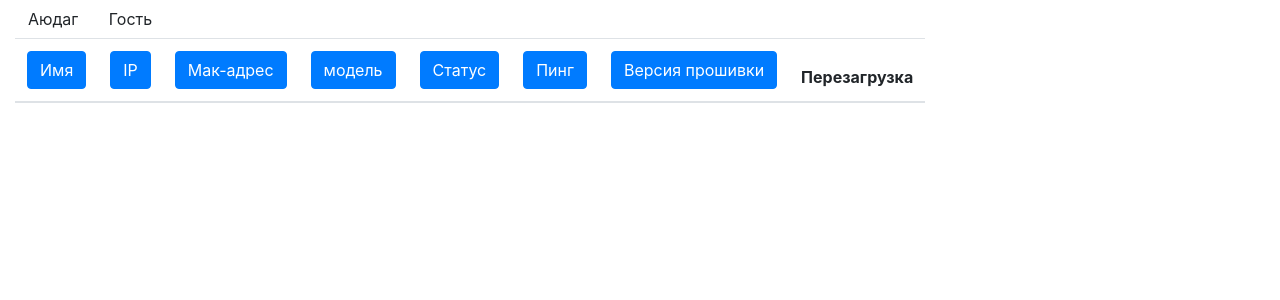
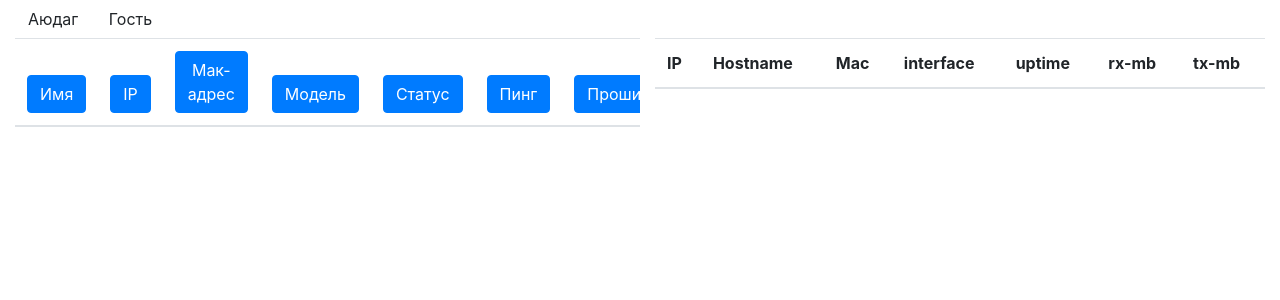
Before and after one commit to shkabatur/eltex-controller, a Flask app: template templates/index.html in a window 1280 px wide. Shown: the top 300 px of the page. Run offline with Flask 2, Linux system fonts and the light colour scheme; the template is opened without the code that fills it: most values are stand-ins (such as "Sample title", 1, 10 or a date in 2020); lists and menus that the app fills with data are empty; some libraries are stand-ins or nearby versions.

Commit message:
add second table and button 'detail'

```diff
--- a/templates/index.html
+++ b/templates/index.html
@@ -11,20 +11,22 @@
 		<div class="vue">
 		<button type="button" class="btn" v-on:click='swap_cluster("audag")'>Аюдаг</button>
         <button type="button" class="btn" v-on:click='swap_cluster("guest")'>Гость</button>
-		<table  class="table table-striped table-responsive" >
+		<div class="row">
+		<div class="table-responsive col-md-6 table-striped">
+		<table  class="table" >
 			<thead>
 				<tr>
-					<th > <button type="button" class="btn btn-primary">Имя</button></th>
-					<th > <button type="button" class="btn btn-primary">IP</button></th>
-					<th > <button type="button" class="btn btn-primary">Мак-адрес</button></th>
-					<th > <button type="button" class="btn btn-primary">модель</button></th>
-					<th > <button type="button" class="btn btn-primary">Статус</button></th>
-					<th > <button type="button" class="btn btn-primary">Пинг</button></th>
-					<th > <button type="button" class="btn btn-primary">Версия прошивки</button></th>
+					<th > <button type="button" class="btn btn-primary btn-block">Имя</button></th>
+					<th > <button type="button" class="btn btn-primary btn-block">IP</button></th>
+					<th > <button type="button" class="btn btn-primary btn-block">Мак-адрес</button></th>
+					<th > <button type="button" class="btn btn-primary btn-block">Модель</button></th>
+					<th > <button type="button" class="btn btn-primary btn-block">Статус</button></th>
+					<th > <button type="button" class="btn btn-primary btn-block">Пинг</button></th>
+					<th > <button type="button" class="btn btn-primary btn-block">Прошивка</button></th>
 					<th > Перезагрузка</th>
 				</tr>
 			</thead>
-			<tbody >
+			<tbody>
 				<tr  v-for="node in nodes">
 					<th>{{node.location}}</th>
 					<td>{{node.ip}}</td>
@@ -41,12 +43,47 @@
 					<td>{{ node.ping.toFixed(1) }}ms </td>
 					<td> {{ node["firmware-version"] }} </td>
 					<td> <button v-on:click='reboot(node.ip)' type="button" class="btn btn-danger"> restart </button> </td>
-					<td> <button v-on:click='alert("DETAIL")' type="button" class="btn btn-info"> подробно </button> </td>
+					<td> <button v-on:click='detail(node.ip)' type="button" class="btn btn-info"> подробно </button> </td>
 				</tr>
 			</tbody>
 		</table>
+		</div>
+
+		<div class="table-responsive col-md-6 table-striped">
+		<table  class="table" v-if="node_detail" >
+			<thead>
+				<tr>
+					<th> IP</th>
+					<th> Hostname</th>
+					<th> Mac</th>
+					<th> interface</th>
+					<th> uptime</th>
+					<th> rx-mb</th>
+					<th> tx-mb</th>
+				</tr>
+			</thead>
+			<tbody >
+				<tr  v-for="node in node_detail">
+					<th>{{node["ip-address"]}}</th>
+					<td>{{node.hostname}}</td>
+					<td>{{node.station}}</td>
+					<template v-if="node.interface === 'wlan0'">
+						<td>2.4 Ггц</td>
+					</template>
+					<template v-else>
+						<td>5 Ггц</td>
+					</template>
+					<td>{{node.uptime}}</td>
+					<td>{{(node["rx-bytes"] / 1024 / 1024).toFixed(2)}}</td>
+					<td>{{(node["tx-bytes"] / 1024 / 1024).toFixed(2)}} </td>
+					<td>{{node["firmware-version"]}} </td>
+				</tr>
+			</tbody>
+		</table>
+		</div>
 
 	  </div>
+	</div>
 	</div>
 </body>
 
@@ -68,9 +105,11 @@
 					vm.fast_init();
                 },
 				detail: function(ip) {
-					axios.post('/detail', {'ip': ip})
-					.then( function(response){
-						vm.node_detail = {};
+					vm.node_detail = {};
+					axios.post('/detail', {"ip": ip}).then(function(response){
+						for(var key in response.data) {
+								Vue.set(vm.node_detail, response.data[key].station, response.data[key])
+						}
 					});
 				},
                 reboot: function(ip){
```
